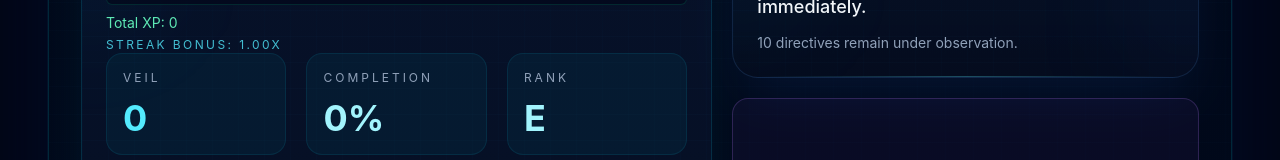
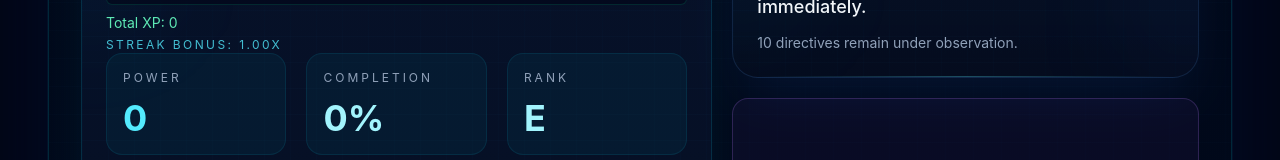
Before and after one commit to EvelynGutierre/black-veil, a React (Vite) app: page / in a window 1280 px wide. Shown: the part 479-639 px from the top of the page. Built offline with nearby package versions, Linux system fonts and the light colour scheme; no server answers; the database is empty.

Commit message:
update power and experience labels

```diff
--- a/src/components/OverviewTab.tsx
+++ b/src/components/OverviewTab.tsx
@@ -174,7 +174,7 @@ export default function OverviewTab({
           <div className="grid grid-cols-1 gap-3 sm:grid-cols-3 sm:gap-5">
             <div className="rounded-2xl border border-cyan-400/10 bg-cyan-400/5 p-3 sm:p-4">
               <p className="text-xs uppercase tracking-[0.25em] text-slate-400">
-                Veil
+                Power
               </p>
               <p className="mt-3 text-3xl sm:text-4xl font-bold text-cyan-300">
                 <AnimatedNumber value={totalVeil} />
```
